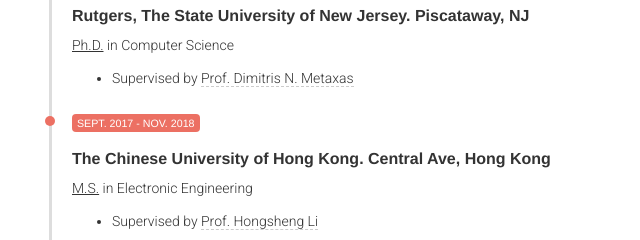
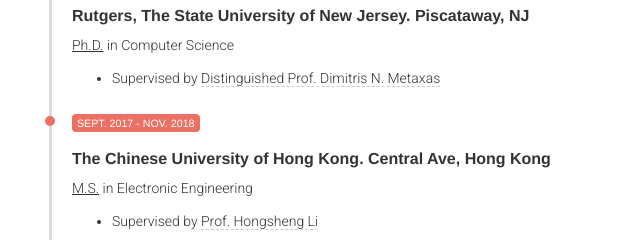
Before and after one commit to yhygao/yunhegao.github.io, a plain HTML site: page index.html in a window 1280 px wide. Shown: the part 415-655 px from the top of the page, 403-1043 px from the left. Drawn offline with Linux system fonts and the light colour scheme; a web font is replaced by a local one.

Commit message:
update, fix typo

```diff
--- a/index.html
+++ b/index.html
@@ -108,7 +108,7 @@
 		<h5 class="timeline-title">Rutgers, The State University of New Jersey. Piscataway, NJ</h5>
 		<div class="timeline-job-title"><u>Ph.D.</u> in Computer Science</div>
 		<ul>
-		  <li>Supervised by <a href="http://www.cs.rutgers.edu/~dnm/" target="_blank">Prof. Dimitris N. Metaxas</a></li>
+		  <li>Supervised by <a href="http://www.cs.rutgers.edu/~dnm/" target="_blank">Distinguished Prof. Dimitris N. Metaxas</a></li>
 		</ul>
 	  </div>
 		<div class="timeline-item">
```
